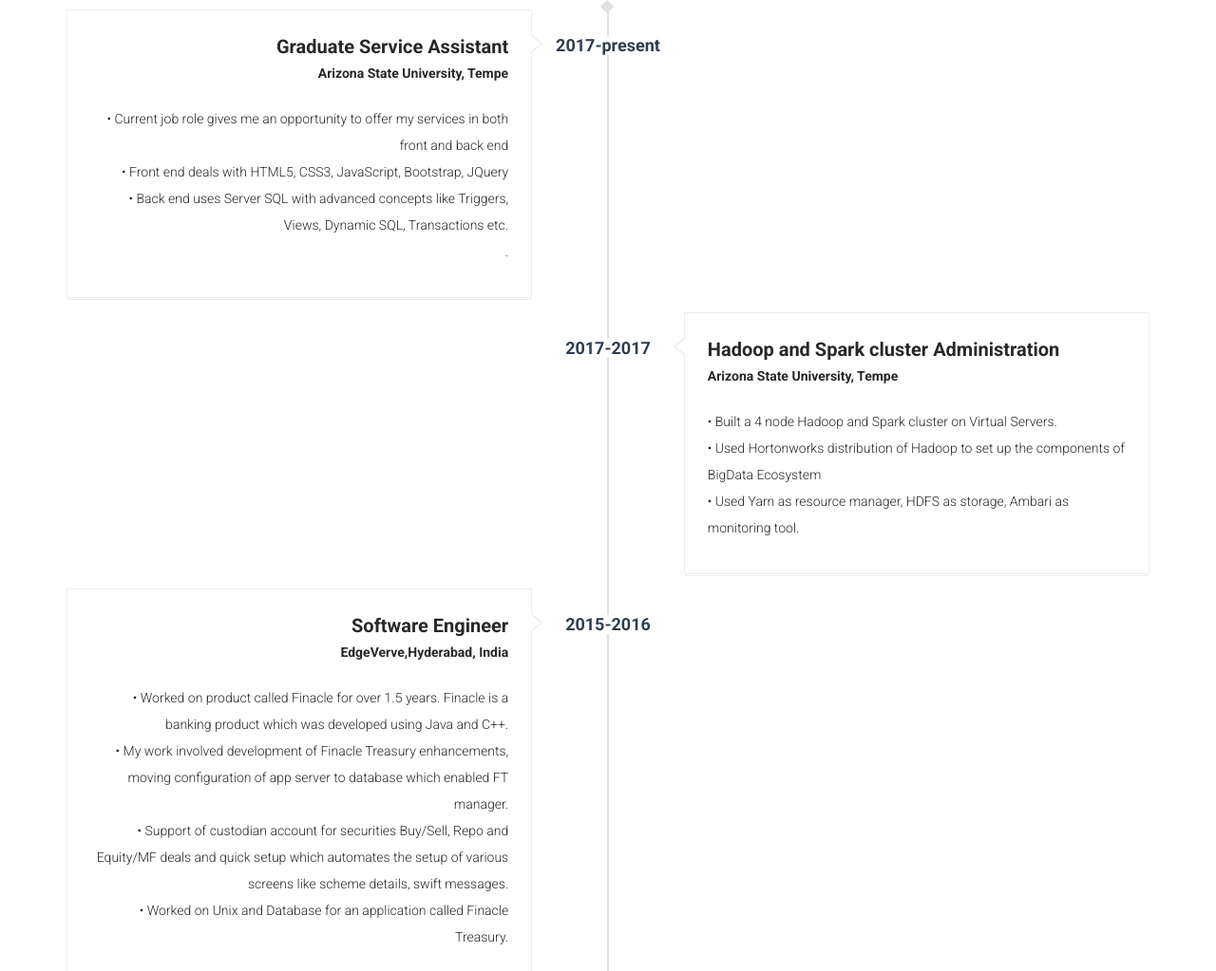
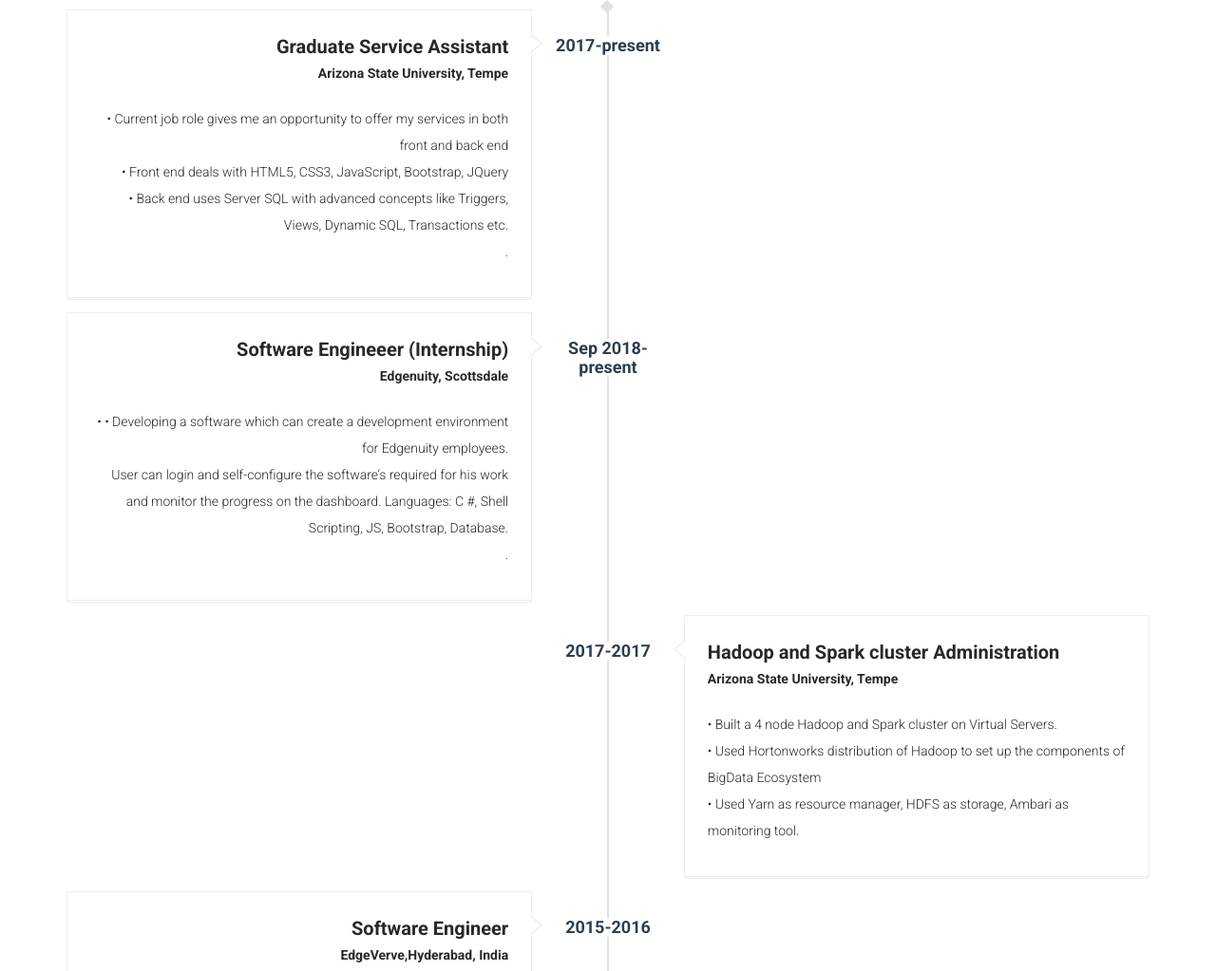
Before and after one commit to sjosyul1/sjosyul1.github.io, a plain HTML site: page index.html in a window 1280 px wide. Shown: the part 2931-3954 px from the top of the page at 95% size. Drawn offline with Linux system fonts and the light colour scheme.

Commit message:
Internship update

```diff
--- a/index.html
+++ b/index.html
@@ -246,6 +246,34 @@
                                     </div> <!-- /timeline-content -->
                                 </div> <!-- /timeline-panel -->
                             </li>
+
+
+		<li>
+                                <div class="posted-date">
+                                  <span class="month">Sep 2018-present</span>
+                                </div><!-- /posted-date -->
+
+                                <div class="timeline-panel wow fadeInUp">
+                                    <div class="timeline-content">
+                                        <div class="timeline-heading">
+                                            <h3>Software Engineeer (Internship)</h3>
+                                            <span>Edgenuity, Scottsdale</span>
+                                        </div><!-- /timeline-heading -->
+
+                                        <div class="timeline-body">
+                                            <p>• •	Developing a software which can create a development environment for Edgenuity employees.
+						     <br>
+User can login and self-configure the software’s required for his work and monitor the progress on the dashboard.
+						    Languages: C #, Shell Scripting, JS, Bootstrap, Database. <br>
+					       .</p>
+                                        </div><!-- /timeline-body -->
+                                    </div> <!-- /timeline-content -->
+                                </div> <!-- /timeline-panel -->
+                            </li>
+
+
+
+
 
 
 
```
